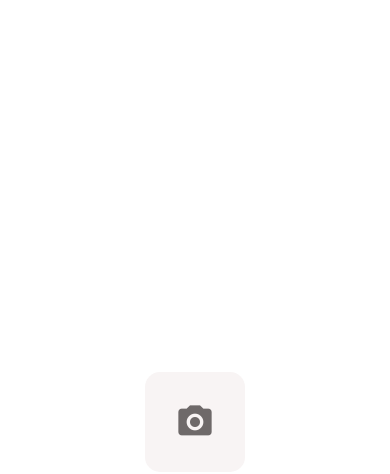
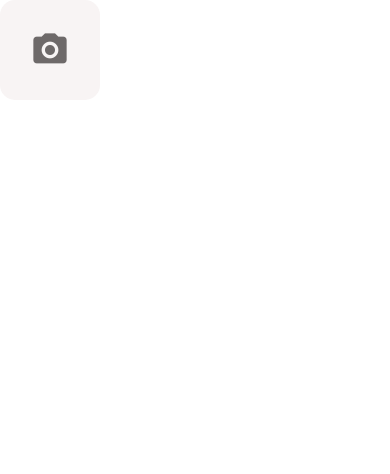
Before and after one commit to iankuratri/learning-react-native, a React Native app in the folder DoneWithIt/: screen / in a window 390 px wide. Shown: the top 474 px of the page. Built offline with nearby package versions, Linux system fonts and the light colour scheme.

Commit message:
ImageInputList component added

```diff
--- a/DoneWithIt/App.tsx
+++ b/DoneWithIt/App.tsx
@@ -1,14 +1,24 @@
 import { useState } from "react";
-import { View } from "react-native";
-import ImageInput from "./app/components/ImageInput";
+import ImageInputList from "./app/components/ImageInputList";
 
 function App() {
-  const [imageUri, setImageUri] = useState<string | undefined>(undefined);
+  const [imageUris, setImageUris] = useState<string[]>([]);
+
+  const handleAdd = (uri: any) => {
+    setImageUris((prevState) => [...prevState, uri]);
+  };
+
+  const handleRemove = (uri: any) => {
+    const newUris = imageUris.filter((imageUri) => imageUri !== uri);
+    setImageUris(newUris);
+  };
 
   return (
-    <View style={{ flex: 1, alignItems: "center", justifyContent: "center" }}>
-      <ImageInput imageUri={imageUri} onChangeImage={setImageUri} />
-    </View>
+    <ImageInputList
+      imageUris={imageUris}
+      onRemoveImage={handleRemove}
+      onAddImage={handleAdd}
+    />
   );
 }
 
--- a/DoneWithIt/app/components/ImageInput.tsx
+++ b/DoneWithIt/app/components/ImageInput.tsx
@@ -11,7 +11,7 @@ import {
 import defaultColors from "../config/colors";
 
 interface ImageInputProps {
-  imageUri: string | undefined;
+  imageUri?: string | undefined;
   onChangeImage: (url: string | undefined) => void;
 }
 
--- /dev/null
+++ b/DoneWithIt/app/components/ImageInputList.tsx
@@ -0,0 +1,34 @@
+import React from "react";
+import { StyleSheet, View } from "react-native";
+import ImageInput from "./ImageInput";
+
+interface ImageInputListProps {
+  imageUris: string[];
+  onRemoveImage: (uri: string | undefined) => any;
+  onAddImage: (uri: string | undefined) => any;
+}
+
+function ImageInputList({
+  imageUris = [],
+  onRemoveImage,
+  onAddImage,
+}: ImageInputListProps) {
+  return (
+    <View style={styles.container}>
+      {imageUris.map((uri) => (
+        <ImageInput
+          key={uri}
+          imageUri={uri}
+          onChangeImage={() => onRemoveImage(uri)}
+        />
+      ))}
+      <ImageInput onChangeImage={onAddImage} />
+    </View>
+  );
+}
+
+const styles = StyleSheet.create({
+  container: { flexDirection: "row", gap: 10, flexWrap: "wrap" },
+});
+
+export default ImageInputList;
```
